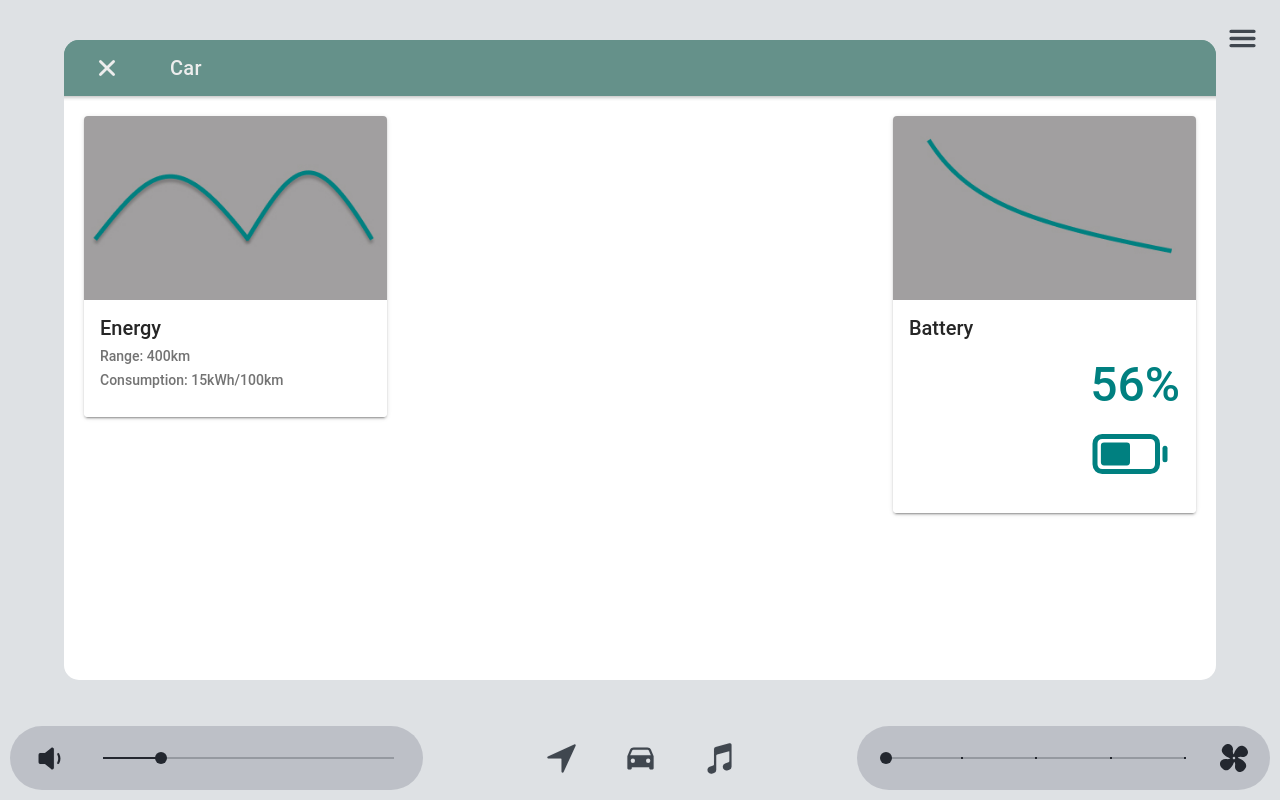
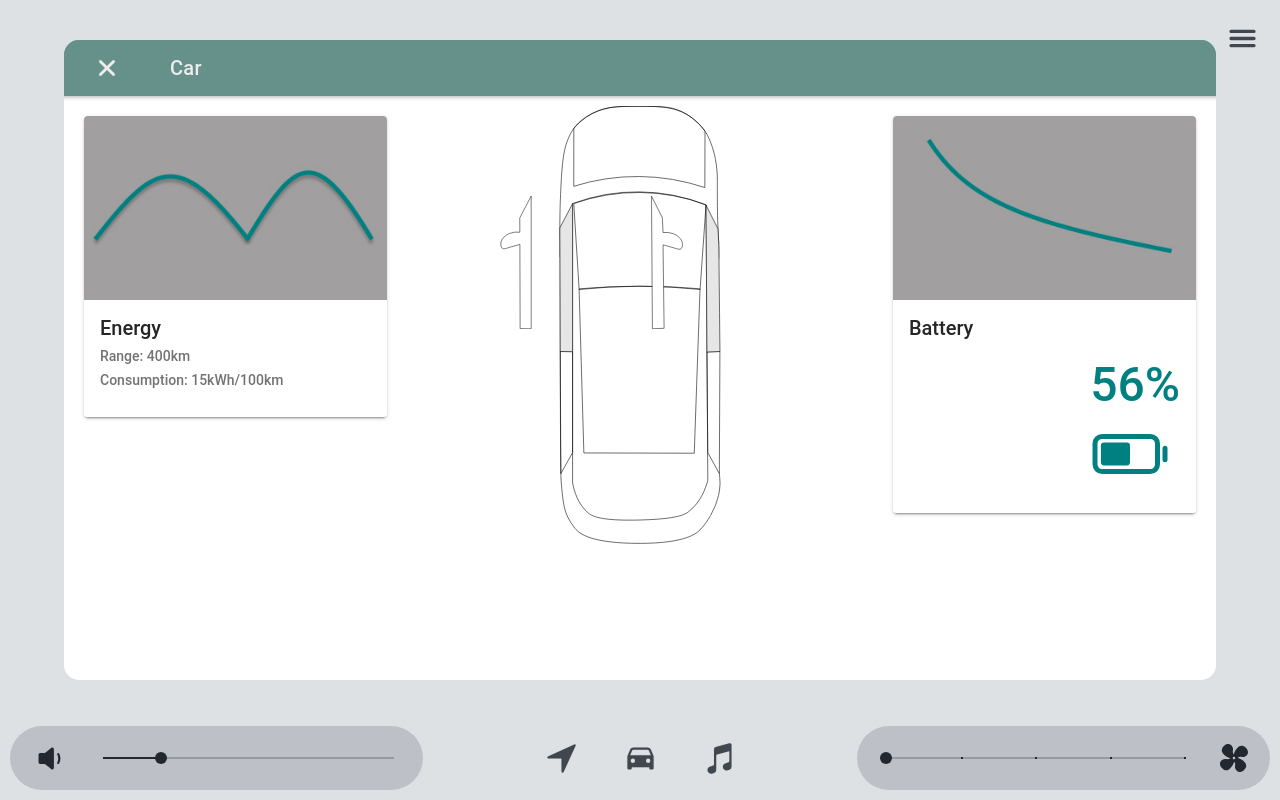
Before and after one commit to relectric-car-team/user-interface, a React (Create React App) app: page / in a window 1280 px wide. Both pictures are taken after a click on the element 640 px from the left and 758 px from the top of the page. Built offline with nearby package versions, Linux system fonts and the light colour scheme; no server answers.

Commit message:
Doors can now open and close and reflected in car model

```diff
--- a/src/pages/Car.scss
+++ b/src/pages/Car.scss
@@ -40,6 +40,16 @@
     text-align: center;
 }
 
-.AerialView {
-   fill: #550541;
+.AerialViewPassengerDoor {
+    font-size: 134px;
+    position: absolute;
+    left: 198px;
+    top: 94px;
 }
+
+.AerialViewDriverDoor {
+    font-size: 134px;
+    position: absolute;
+    left: 47px;
+    top: 94px
+}
--- a/src/pages/Car.tsx
+++ b/src/pages/Car.tsx
@@ -27,7 +27,9 @@ import './InnerModal.scss';
 import { useDispatch } from 'react-redux';
 import { setPage } from '../features/Routing/RouterStore';
 import { Pages } from '../Models/Enums';
-import carAerial from '../assets/car-aerial/car-aerial.svg';
+import carAerial from '../assets/car-aerial/car-aerial-frame.svg';
+import passengerDoor from '../assets/car-aerial/passenger-door.svg';
+import driverDoor from '../assets/car-aerial/driver-door.svg';
 import energyGraph from '../assets/graphs/Energy.jpg';
 import batteryGraph from '../assets/graphs/Battery.jpg';
 import Energy from './CarModals/Energy';
@@ -39,12 +41,22 @@ const StyledIcon = styled(IonIcon).attrs((props: { colour: string }) => ({
     stroke: ${(props) => props.colour};
 `;
 
+const StyledDoor = styled(IonIcon).attrs((props: { colour: string; open: string }) => ({
+    colour: props.colour,
+    open: props.open,
+}))`
+    stroke: ${(props) => props.colour};
+    transform: ${(props) => props.open};
+`;
+
 const Car: React.FC = () => {
     const dispatch = useDispatch();
 
     const [showEnergy, setShowEnergy] = useState(false);
     const [showBattery, setShowBattery] = useState(false);
     const [darkMode] = useState(document.body.classList.contains('dark'));
+    const [PassengerDoorOpen] = useState(false);
+    const [DriverDoorOpen] = useState(false);
 
     const openEnergyModal = function () {
         setShowEnergy(true);
@@ -98,6 +110,20 @@ const Car: React.FC = () => {
                         {/* Middle Section: Car View */}
                         <IonCol className="CenterStats" size="5">
                             <StyledIcon className="AerialView" icon={carAerial} colour={darkMode ? 'white' : 'black'} />
+                            <StyledDoor
+                                className="AerialViewDriverDoor"
+                                icon={driverDoor}
+                                colour={darkMode ? 'white' : 'black'}
+                                open={DriverDoorOpen ? 'rotate(32deg) translate(-37px)' : 'rotate(0deg) translate(0)'}
+                            />
+                            <StyledDoor
+                                className="AerialViewPassengerDoor"
+                                icon={passengerDoor}
+                                colour={darkMode ? 'white' : 'black'}
+                                open={
+                                    PassengerDoorOpen ? 'rotate(-32deg) translate(37px)' : 'rotate(0deg) translate(0)'
+                                }
+                            />
                         </IonCol>
                         {/* Modal to display the battery on click*/}
                         <IonModal isOpen={showBattery} onDidDismiss={() => setShowBattery(false)} cssClass="InnerModal">
```
